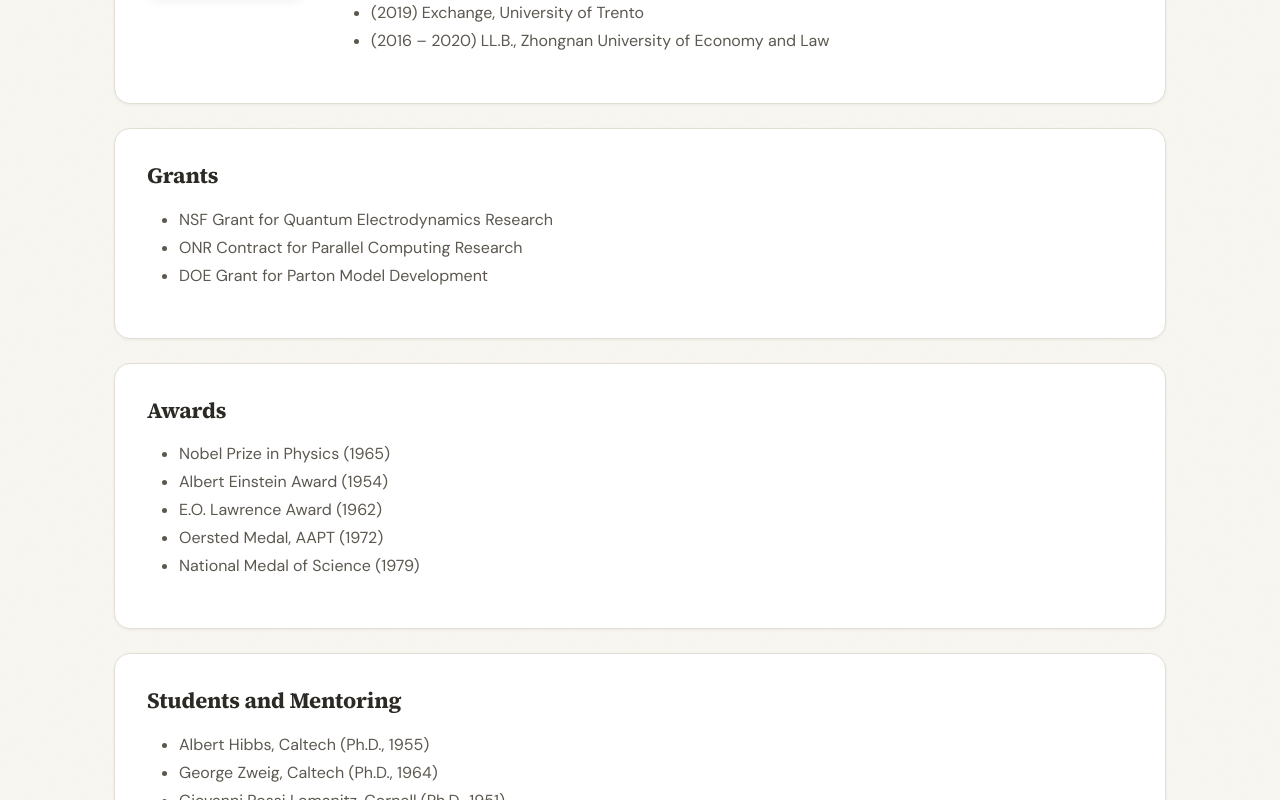
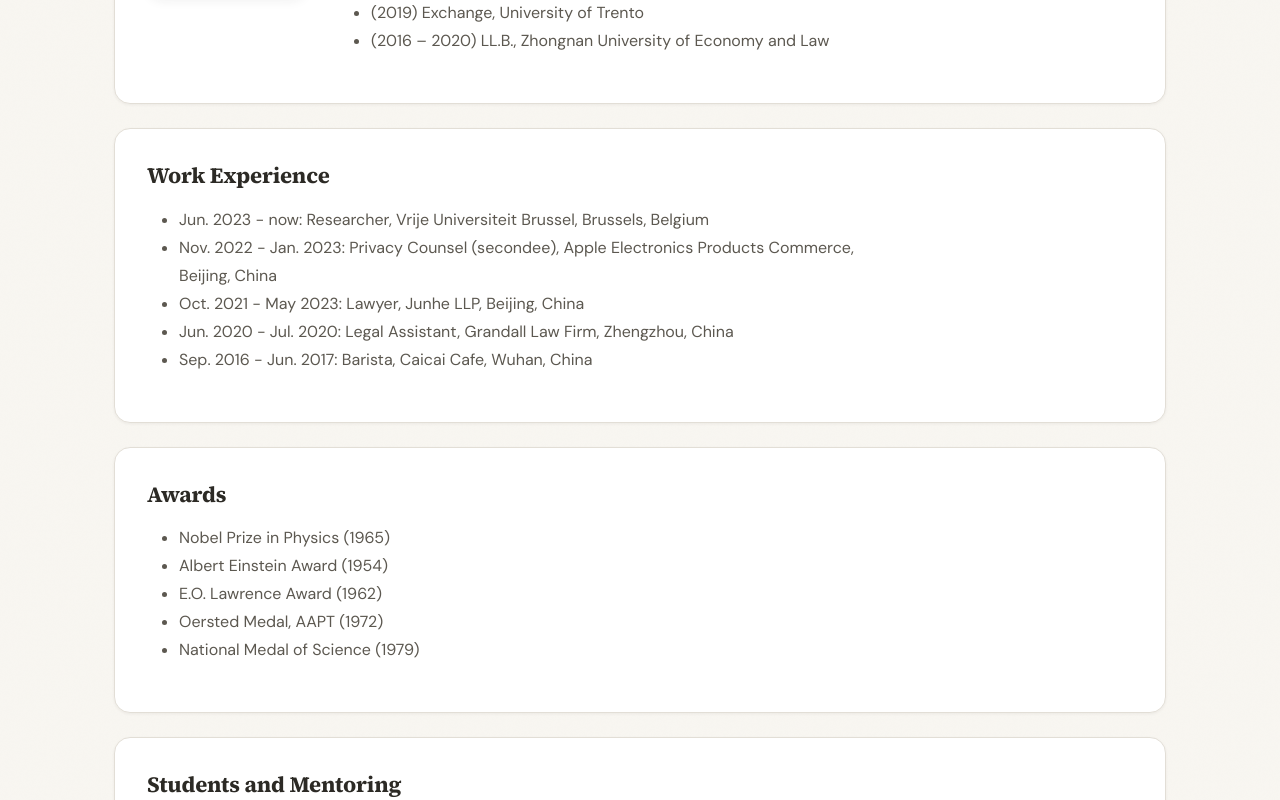
Before and after one commit to suruoxin/suruoxin.github.io, a Jekyll site: the page built from _pages/about.md, in a window 1280 px wide and 900 px high, scrolled down 368 px, cut to the strip 100-900 px from the top of the window. Built offline with Jekyll 4.4.1, drawn with Linux system fonts in a browser that asks for light colours; a style sheet for code colours, icons or effects is not loaded.

Commit message:
Replace Grants section with Work Experience on About page

```diff
--- a/_pages/about.md
+++ b/_pages/about.md
@@ -35,11 +35,13 @@ permalink: /about/
 
 {% if site.data.grants %}
 <div class="section-card">
-<h3>Grants</h3>
+<h3>Work Experience</h3>
 <ul>
-{% for grant in site.data.grants %}
-<li>{{ grant.name }}</li>
-{% endfor %}
+<li>Jun. 2023 - now: Researcher, Vrije Universiteit Brussel, Brussels, Belgium</li>
+<li>Nov. 2022 - Jan. 2023: Privacy Counsel (secondee), Apple Electronics Products Commerce, Beijing, China</li>
+<li>Oct. 2021 - May 2023: Lawyer, Junhe LLP, Beijing, China</li>
+<li>Jun. 2020 - Jul. 2020: Legal Assistant, Grandall Law Firm, Zhengzhou, China</li>
+<li>Sep. 2016 - Jun. 2017: Barista, Caicai Cafe, Wuhan, China</li>
 </ul>
 </div>
 {% endif %}
```
